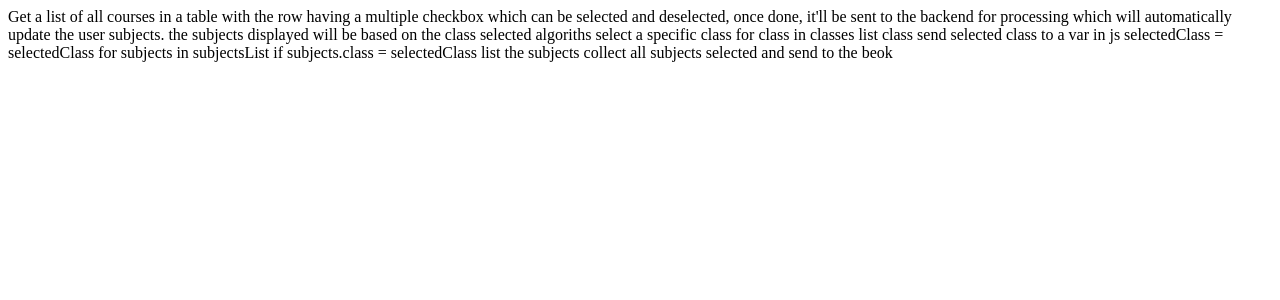
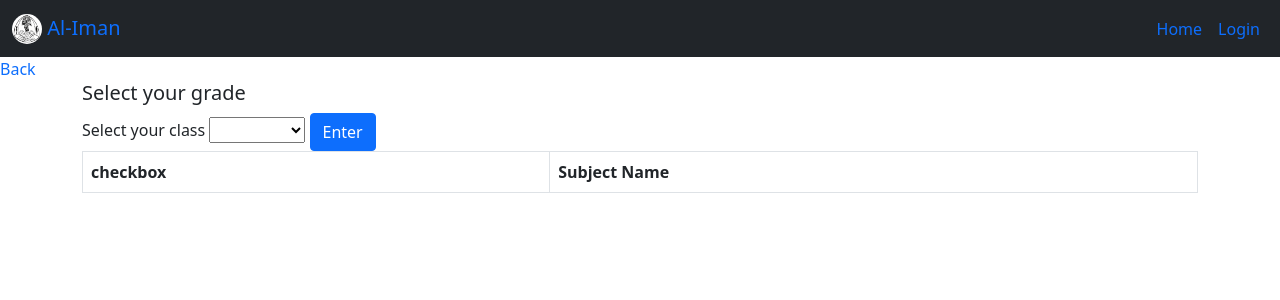
Before and after one commit to phurhard/SchoolPortal, a Django app: template Student/templates/Students/subjects.html in a window 1280 px wide. Shown: the top 300 px of the page. Run offline with Django 4.2, Linux system fonts and the light colour scheme; the template is opened without the code that fills it: values that come from a table or form of the project are taken from there, others are empty; tables that the repository leaves empty hold one stand-in row (values such as "Sample post"); lists and menus that the app fills with data are empty; parts of the project's set-up code (start-up, migrations or seed data) failed here and were passed over; some libraries are stand-ins or nearby versions.

Commit message:
working on course registration

```diff
--- a/Student/templates/Students/subjects.html
+++ b/Student/templates/Students/subjects.html
@@ -1,29 +1,112 @@
-<!DOCTYPE html>
-<html lang="en">
-<head>
-    <meta charset="UTF-8">
-    <meta name="viewport" content="width=device-width, initial-scale=1.0">
-    <title>Document</title>
-</head>
-<body>
-    <!-- Course registration -->
-    Get a list of all courses in a table with the row having a multiple checkbox which can be selected and deselected,
-    once done, it'll be sent to the backend for processing which will automatically update the user subjects. the subjects displayed will be based on the class selected
+{% extends "main/base.html" %}
+{% block link %}{% endblock link %}
+{% block content %}
+<div class="container">
+<!-- Course registration -->
+    <div class="grades">
+        <h5>Select your grade</h5>
+        <form id="myform">
+            {% csrf_token %}
 
-    algoriths
+            <label for="dropdown">Select your class</label>
+            <select id="dropdown" name="selectedOption">
+                <option value='#'></option>
+                {% for grade in classes %}
+                <option value={{ grade.id }}>{{ grade }}</option>
+                {% endfor %}
+            </select>
+            <button type="button" class="btn btn-primary">Enter</button>
+        </form>
+    </div>
+    <div class="subjects">
+        <table id="table" class="table table-hover table-bordered">
+            <thead>
+                <th scope="col">checkbox</th>
+                <th>Subject Name</th>
+                {% comment %} <th>s</th> {% endcomment %}
+            </thead>
+            <tbody id="tbody">
+            </tbody>
+        </table>
+        <button type="button" style="display: none;" class="btn btn-primary" id="submitButton">Submit</button>
+    </div>
+<div>
+    <script>
+        document.addEventListener("DOMContentLoaded", function () {
+            console.log("DOMContentLoaded succesfully");
 
-    select a specific class
-    for class in classes
-    list class
+            // table
+            const table = document.getElementById('table');
+            const tbody = table.getElementsByTagName('tbody')[0];
+            const dropdown = document.getElementById('dropdown');
+            dropdown.addEventListener("change", function () {
+                console.log('Dropdown ', dropdown.value);
+                const csrfToken = '{{ csrf_token }}';
+                // make a fetch request
+                fetch('/student/course_registration/', {
+                    method: 'POST',
+                    headers: {
+                        'Content-Type': 'application/json',
+                        'X-CSRFToken': csrfToken,
+                    },
+                    body: JSON.stringify({'value': dropdown.value})
+                })
+                .then(res => res.json())
+                .then(data => {
+                    console.log('data', data);
+                    populateTable(data);
 
-    send selected class to a var in js
-    selectedClass = selectedClass
+                })
+                .catch(err => console.log(err));
+            });
 
-    for subjects in subjectsList
-    if subjects.class = selectedClass
-    list the subjects
+            function populateTable(data) {
+                //get table
 
-    collect all subjects selected and send to the beok
+                const tbody = document.getElementById('tbody');
+                const button = document.getElementById('submitButton');
+                button.style.display = 'block';
 
-</body>
-</html>
+                tbody.innerHTML = '';
+                console.log(Object.values(data));
+                console.log(data.data);
+                data.data.forEach((subject) => {
+                    const row = tbody.insertRow();
+                    const checkboxCell = row.insertCell(0)
+                    const cell1 = row.insertCell(1);
+                    // const hiddenCell = row.insertCell(2);
+                    const checkbox = document.createElement('input');
+                    // const hidden = document.createElement('input');
+                    checkbox.type = 'checkbox';
+                    // hidden.type = 'hidden';
+                    // hidden.value = subject.id;
+                    // hidden.name = 'subject.subject_name';
+                    checkboxCell.appendChild(checkbox);
+                    // hiddenCell.appendChild(hidden);
+                    cell1.textContent = subject.subject_name;
+                    cell1.id = subject.id
+                });
+            }
+
+            function submitCheckbox() {
+                const button = document.getElementById('submitButton');
+
+                button.addEventListener('click', function() {
+                    const checkboxes = document.querySelectorAll('#tbody input[type="checkbox"]:checked');
+
+                    // Extract the datas
+                    const selectedSubjects = Array.from(checkboxes).map(checkbox => {
+                        const row = checkbox.closest('tr');
+                        const subject_name = row.cells[1].textContent;
+                        const subject_id = row.cells[1].id;
+                        return {subject_name, subject_id};
+                    });
+                    console.log(selectedSubjects);
+                })
+            }
+
+            submitCheckbox();
+
+        });
+    </script>
+{% endblock content %}
```
Also changed, not shown: Student/views.py (+25 -12 lines).
